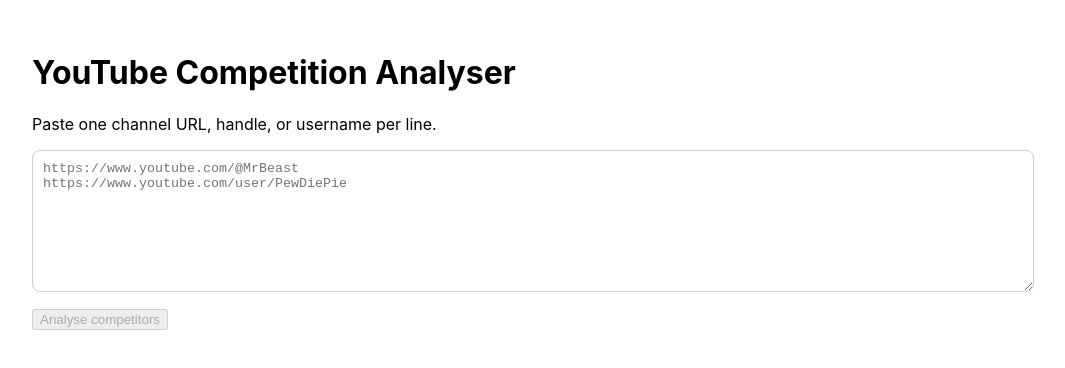
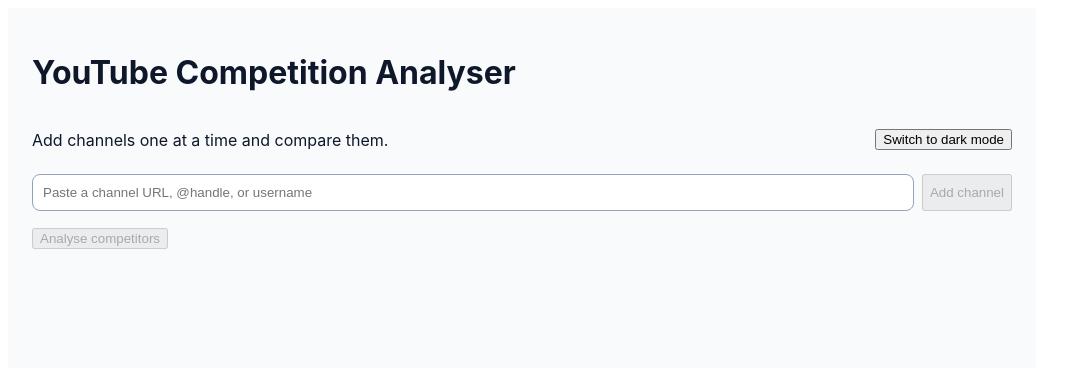
Before and after one commit to oni-swr/youtube-competition-analyser, a React (Vite) app: page / in a window 1280 px wide. Shown: the top 368 px of the page, without its empty margins (118-1183 px from the left). Built offline with nearby package versions, Linux system fonts and the light colour scheme.

Commit message:
Add dark mode, channel persistence, and comparison list UX

```diff
--- a/src/App.tsx
+++ b/src/App.tsx
@@ -1,17 +1,54 @@
-import { useMemo, useState } from 'react'
+import { useEffect, useMemo, useState } from 'react'
 import { ChannelTable } from './components/ChannelTable'
 import { fetchCompetitionMetrics, type ChannelMetrics } from './lib/youtube'
 
+const STORAGE_KEYS = {
+  channels: 'yt-competition-channels',
+  darkMode: 'yt-competition-dark-mode'
+}
+
 export function App() {
-  const [rawInput, setRawInput] = useState('')
+  const [newChannel, setNewChannel] = useState('')
+  const [channels, setChannels] = useState<string[]>([])
   const [loading, setLoading] = useState(false)
   const [error, setError] = useState<string | null>(null)
   const [rows, setRows] = useState<ChannelMetrics[]>([])
+  const [isDarkMode, setIsDarkMode] = useState(false)
 
-  const channels = useMemo(
-    () => rawInput.split('\n').map((line) => line.trim()).filter(Boolean),
-    [rawInput]
-  )
+  useEffect(() => {
+    const savedChannels = window.localStorage.getItem(STORAGE_KEYS.channels)
+    if (savedChannels) {
+      const parsed = JSON.parse(savedChannels) as string[]
+      setChannels(parsed)
+    }
+
+    const savedDarkMode = window.localStorage.getItem(STORAGE_KEYS.darkMode)
+    if (savedDarkMode) {
+      setIsDarkMode(savedDarkMode === 'true')
+    }
+  }, [])
+
+  useEffect(() => {
+    window.localStorage.setItem(STORAGE_KEYS.channels, JSON.stringify(channels))
+  }, [channels])
+
+  useEffect(() => {
+    window.localStorage.setItem(STORAGE_KEYS.darkMode, String(isDarkMode))
+  }, [isDarkMode])
+
+  const dedupedChannels = useMemo(() => [...new Set(channels.map((item) => item.trim()).filter(Boolean))], [channels])
+
+  const addChannel = () => {
+    const trimmed = newChannel.trim()
+    if (!trimmed) return
+
+    setChannels((current) => (current.includes(trimmed) ? current : [...current, trimmed]))
+    setNewChannel('')
+  }
+
+  const removeChannel = (channel: string) => {
+    setChannels((current) => current.filter((item) => item !== channel))
+  }
 
   const fetchData = async () => {
     const apiKey = import.meta.env.VITE_YOUTUBE_API_KEY
@@ -24,7 +61,7 @@
     setError(null)
 
     try {
-      const metrics = await fetchCompetitionMetrics(channels, apiKey)
+      const metrics = await fetchCompetitionMetrics(dedupedChannels, apiKey)
       setRows(metrics)
     } catch (fetchError) {
       setError(fetchError instanceof Error ? fetchError.message : 'Unexpected error while fetching channels')
@@ -33,24 +70,60 @@
     }
   }
 
+  const themeStyles = {
+    background: isDarkMode ? '#111827' : '#f8fafc',
+    color: isDarkMode ? '#f9fafb' : '#0f172a'
+  }
+
   return (
-    <main style={{ maxWidth: 980, margin: '0 auto', padding: 24, fontFamily: 'Inter, Arial, sans-serif' }}>
+    <main
+      style={{
+        ...themeStyles,
+        minHeight: '100vh',
+        maxWidth: 980,
+        margin: '0 auto',
+        padding: 24,
+        fontFamily: 'Inter, Arial, sans-serif'
+      }}
+    >
       <h1>YouTube Competition Analyser</h1>
-      <p>Paste one channel URL, handle, or username per line.</p>
-      <textarea
-        value={rawInput}
-        onChange={(event) => setRawInput(event.target.value)}
-        rows={8}
-        style={{ width: '100%', padding: 10, borderRadius: 8, border: '1px solid #ccc' }}
-        placeholder={'https://www.youtube.com/@MrBeast\nhttps://www.youtube.com/user/PewDiePie'}
-      />
+      <div style={{ display: 'flex', justifyContent: 'space-between', alignItems: 'center', marginBottom: 8 }}>
+        <p>Add channels one at a time and compare them.</p>
+        <button type="button" onClick={() => setIsDarkMode((current) => !current)}>
+          {isDarkMode ? 'Switch to light mode' : 'Switch to dark mode'}
+        </button>
+      </div>
+
+      <div style={{ display: 'flex', gap: 8 }}>
+        <input
+          value={newChannel}
+          onChange={(event) => setNewChannel(event.target.value)}
+          style={{ flex: 1, padding: 10, borderRadius: 8, border: '1px solid #94a3b8' }}
+          placeholder="Paste a channel URL, @handle, or username"
+        />
+        <button type="button" onClick={addChannel} disabled={!newChannel.trim()}>
+          Add channel
+        </button>
+      </div>
+
+      <ul style={{ marginTop: 12, paddingLeft: 20 }}>
+        {dedupedChannels.map((channel) => (
+          <li key={channel} style={{ marginBottom: 6 }}>
+            {channel}{' '}
+            <button type="button" onClick={() => removeChannel(channel)}>
+              Remove
+            </button>
+          </li>
+        ))}
+      </ul>
+
       <div style={{ marginTop: 12 }}>
-        <button type="button" onClick={fetchData} disabled={loading || channels.length === 0}>
+        <button type="button" onClick={fetchData} disabled={loading || dedupedChannels.length === 0}>
           {loading ? 'Loading…' : 'Analyse competitors'}
         </button>
       </div>
-      {error ? <p style={{ color: 'crimson' }}>{error}</p> : null}
-      {rows.length > 0 ? <ChannelTable rows={rows} /> : null}
+      {error ? <p style={{ color: '#ef4444' }}>{error}</p> : null}
+      {rows.length > 0 ? <ChannelTable rows={rows} isDarkMode={isDarkMode} /> : null}
     </main>
   )
 }
--- a/src/components/ChannelTable.tsx
+++ b/src/components/ChannelTable.tsx
@@ -16,10 +16,19 @@
   columnHelper.accessor('viewCount', {
     header: 'Total views',
     cell: ({ getValue }) => getValue().toLocaleString()
+  }),
+  columnHelper.display({
+    id: 'viewsPerSubscriber',
+    header: 'Views / sub',
+    cell: ({ row }) => {
+      const { viewCount, subscriberCount } = row.original
+      if (subscriberCount === 0) return '—'
+      return (viewCount / subscriberCount).toFixed(2)
+    }
   })
 ]
 
-export function ChannelTable({ rows }: { rows: ChannelMetrics[] }) {
+export function ChannelTable({ rows, isDarkMode }: { rows: ChannelMetrics[]; isDarkMode: boolean }) {
   const table = useReactTable({ data: rows, columns, getCoreRowModel: getCoreRowModel() })
 
   return (
@@ -28,7 +37,14 @@
         {table.getHeaderGroups().map((headerGroup) => (
           <tr key={headerGroup.id}>
             {headerGroup.headers.map((header) => (
-              <th key={header.id} style={{ textAlign: 'left', borderBottom: '1px solid #ddd', padding: 8 }}>
+              <th
+                key={header.id}
+                style={{
+                  textAlign: 'left',
+                  borderBottom: `1px solid ${isDarkMode ? '#334155' : '#ddd'}`,
+                  padding: 8
+                }}
+              >
                 {flexRender(header.column.columnDef.header, header.getContext())}
               </th>
             ))}
@@ -39,7 +55,7 @@
         {table.getRowModel().rows.map((row) => (
           <tr key={row.id}>
             {row.getVisibleCells().map((cell) => (
-              <td key={cell.id} style={{ borderBottom: '1px solid #eee', padding: 8 }}>
+              <td key={cell.id} style={{ borderBottom: `1px solid ${isDarkMode ? '#1e293b' : '#eee'}`, padding: 8 }}>
                 {flexRender(cell.column.columnDef.cell, cell.getContext())}
               </td>
             ))}
```
